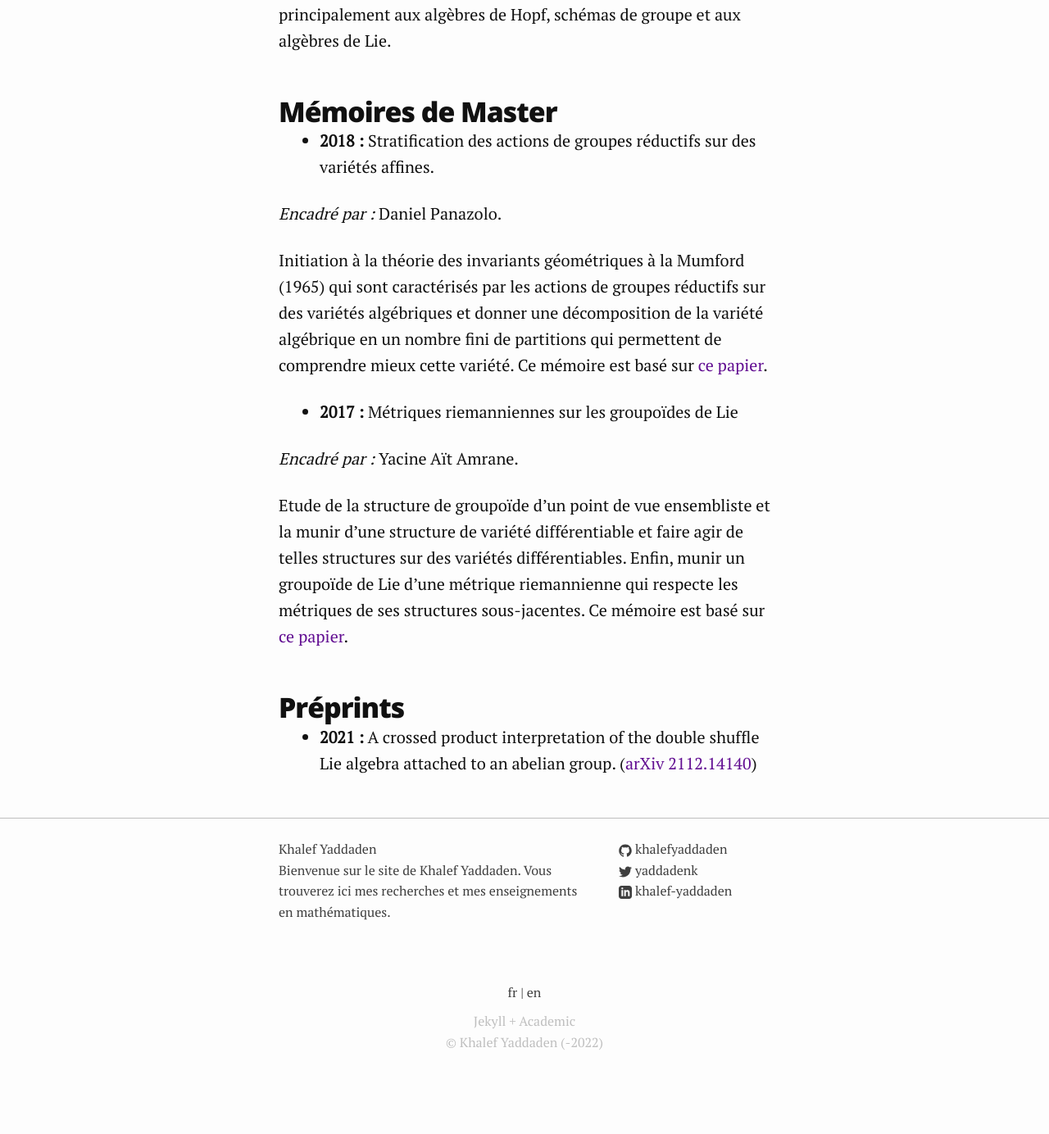
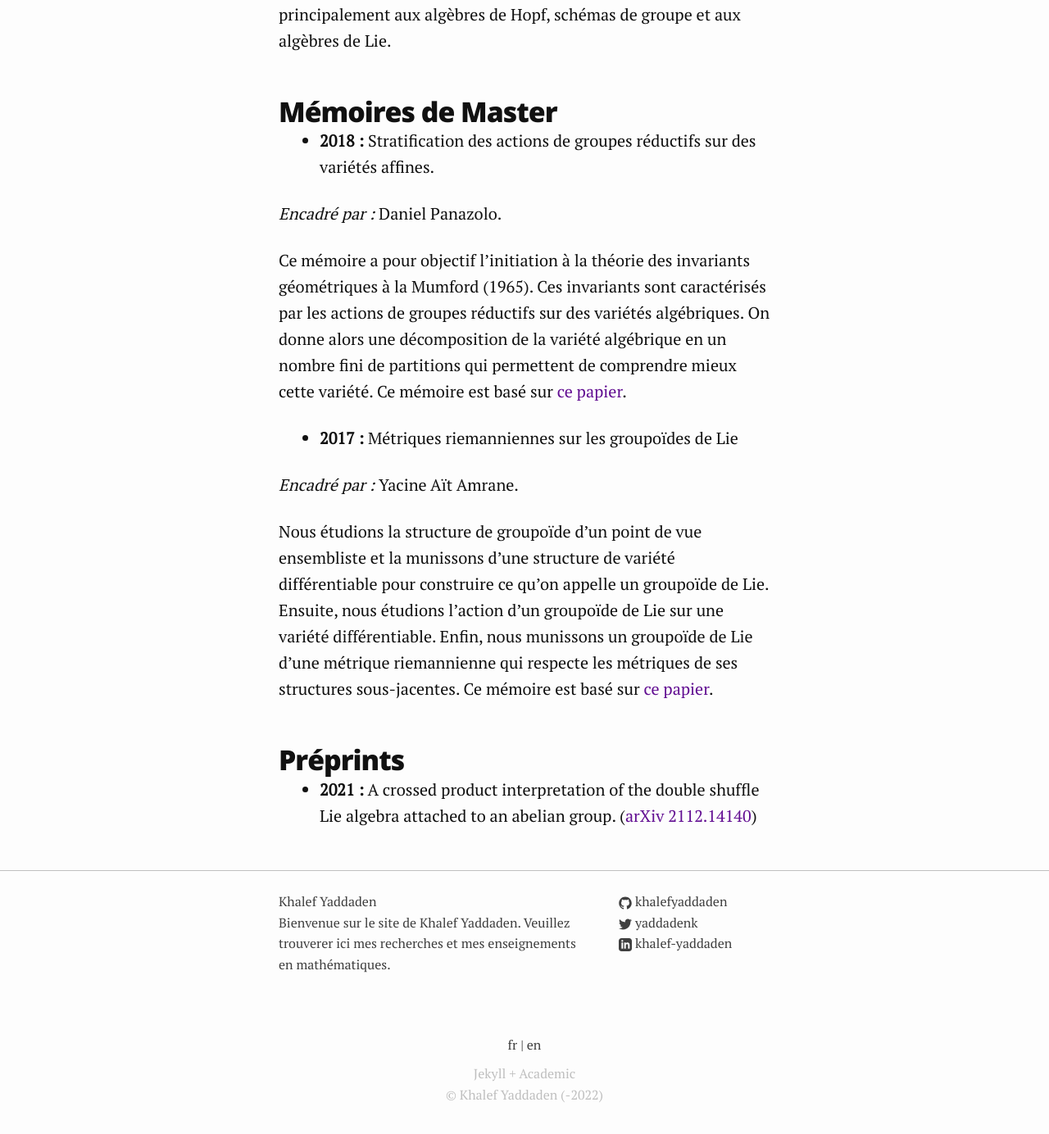
Before and after one commit to khalefyaddaden/khalefyaddaden.github.io, a Jekyll site: the page built from research.fr.markdown, in a window 1280 px wide and 1400 px high, scrolled down 365 px. Shown: the top 1384 px of the window at 82% size. Built offline with Jekyll 4.4.1, drawn with Linux system fonts in a browser that asks for light colours; before the commit the page ends 1701 px from its top, so only the background shows below that.

Commit message:
research update

```diff
--- a/_config.yml
+++ b/_config.yml
@@ -24,9 +24,9 @@ curriculum:
   name: curriculum vitae
   url: https://khalefyaddaden.github.io/cv_yaddaden_2022.pdf
 description:
-  en: "Welcome to Khalef Yaddaden's website. You will find here my reaserch and my teaching
+  en: "Welcome to Khalef Yaddaden's website. Please find here my reaserch and my teaching
   in mathematics."
-  fr: "Bienvenue sur le site de Khalef Yaddaden. Vous trouverez ici mes recherches et mes
+  fr: "Bienvenue sur le site de Khalef Yaddaden. Veuillez trouverer ici mes recherches et mes
   enseignements en mathématiques."
 url: "https://khalefyaddaden.github.io" # the base hostname & protocol for your site, e.g. http://example.com
 twitter_username: YaddadenK
--- a/research.fr.markdown
+++ b/research.fr.markdown
@@ -14,13 +14,13 @@ Je m'intéresse principalement aux algèbres de Hopf, schémas de groupe et aux
 
 *Encadré par :* Daniel Panazolo.
 
-Initiation à la théorie des invariants géométriques à la Mumford (1965) qui sont caractérisés par les actions de groupes réductifs sur des variétés algébriques et donner une décomposition de la variété algébrique en un nombre fini de partitions qui permettent de comprendre mieux cette variété. Ce mémoire est basé sur [ce papier](https://arxiv.org/abs/1210.6811).
+Ce mémoire a pour objectif l'initiation à la théorie des invariants géométriques à la Mumford (1965). Ces invariants sont caractérisés par les actions de groupes réductifs sur des variétés algébriques. On donne alors une décomposition de la variété algébrique en un nombre fini de partitions qui permettent de comprendre mieux cette variété. Ce mémoire est basé sur [ce papier](https://arxiv.org/abs/1210.6811).
 
 - **2017 :** Métriques riemanniennes sur les groupoïdes de Lie
 
 *Encadré par :* Yacine Aït Amrane.
 
-Etude de la structure de groupoïde d'un point de vue ensembliste et la munir d'une structure de variété différentiable et faire agir de telles structures sur des variétés différentiables. Enfin, munir un groupoïde de Lie d'une métrique riemannienne qui respecte les métriques de ses structures sous-jacentes. Ce mémoire est basé sur [ce papier](https://arxiv.org/abs/1404.5989).
+Nous étudions la structure de groupoïde d'un point de vue ensembliste et la munissons d'une structure de variété différentiable pour construire ce qu'on appelle un groupoïde de Lie. Ensuite, nous étudions l'action d'un groupoïde de Lie sur une variété différentiable. Enfin, nous munissons un groupoïde de Lie d'une métrique riemannienne qui respecte les métriques de ses structures sous-jacentes. Ce mémoire est basé sur [ce papier](https://arxiv.org/abs/1404.5989).
 
 ## Préprints
 - **2021 :** A crossed product interpretation of the double shuffle Lie algebra attached to an abelian group. ([arXiv 2112.14140](https://arxiv.org/abs/2112.14140))
--- a/research.markdown
+++ b/research.markdown
@@ -19,7 +19,7 @@ Initiation to Mumford's Geometric Invariant Theory which is caracterized by acti
 
 *Supervisor :* Yacine Aït Amrane.
 
-We study of the set-theoric groupoid structure and equip it with differential structure obtaining what is called a Lie groupoid. Then we consider its action on a smooth manifold. This aims to equip a Lie groupoid with a Riemannian metric with respect to the underlying metrics on the structure. This work is based on [this paper](https://arxiv.org/abs/1404.5989).
+We study the set-theoric groupoid structure and equip it with differential structure obtaining what is called a Lie groupoid. Then we consider its action on a smooth manifold. This aims to equip a Lie groupoid with a Riemannian metric with respect to the underlying metrics on the structure. This work is based on [this paper](https://arxiv.org/abs/1404.5989).
 
 ## Preprints
 - **2021 :** A crossed product interpretation of the double shuffle Lie algebra attached to an abelian group. ([arXiv 2112.14140](https://arxiv.org/abs/2112.14140))
```
